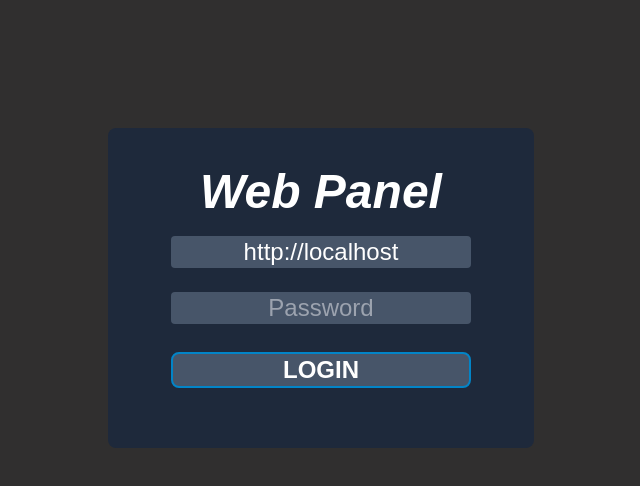
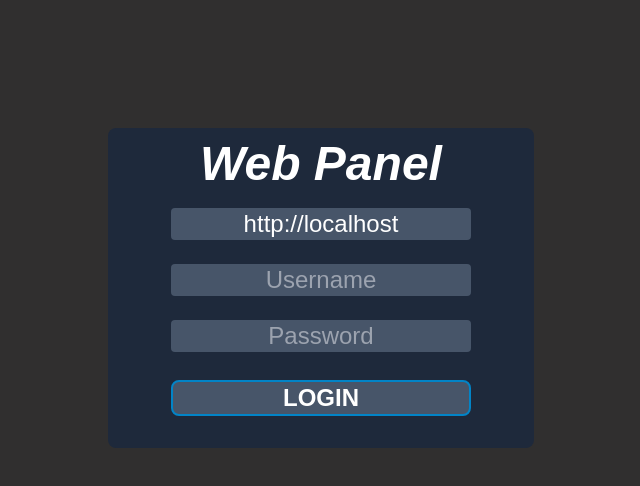
Before and after one commit to MertJSX/folderhost-client, a React (Create React App) app: page /login in a window 1280 px wide. Shown: the top 486 px of the page, without its empty margins (319-959 px from the left). Built offline with nearby package versions, Linux system fonts and the light colour scheme.

Commit message:
Modified for new account update.

```diff
--- a/src/pages/ExplorerPage/Explorer.jsx
+++ b/src/pages/ExplorerPage/Explorer.jsx
@@ -45,10 +45,10 @@ const ExplorerPage = () => {
 
   useEffect(() => {
     console.log(getParent(path));
-    if (Cookies.get("ip") && Cookies.get("password")) {
+    if (Cookies.get("ip") && Cookies.get("password") && Cookies.get("username")) {
       readDir()
       if (!connected) {
-        socket.current = io(Cookies.get("ip"), { auth: { password: Cookies.get("password") } });
+        socket.current = io(Cookies.get("ip"), { auth: { username: Cookies.get("username"), password: Cookies.get("password") } });
         setConnected(true)
         socket.current.on('connect_error', (err) => {
           console.log("Socket connect error");
@@ -116,7 +116,8 @@ const ExplorerPage = () => {
     console.log("Old and newPath");
     console.log(oldPath);
     console.log(newPath);
-    axios.get(`${Cookies.get("ip")}/api/rename-file?password=${Cookies.get("password")}&oldFilepath=${oldPath.slice(1)}&newFilepath=${newPath.slice(1)}&type=move`)
+    axios.post(`${Cookies.get("ip")}/api/rename-file?oldFilepath=${oldPath.slice(1)}&newFilepath=${newPath.slice(1)}&type=move`,
+      { username: Cookies.get("username"), password: Cookies.get("password") })
       .then((data) => {
         console.log(data);
         readDir();
@@ -133,7 +134,8 @@ const ExplorerPage = () => {
     } else {
       newPath = newPath + "/" + newName
     }
-    axios.get(`${Cookies.get("ip")}/api/rename-file?password=${Cookies.get("password")}&oldFilepath=${oldPath}&newFilepath=${newPath.slice(1)}&type=rename`)
+    axios.post(`${Cookies.get("ip")}/api/rename-file?oldFilepath=${oldPath}&newFilepath=${newPath.slice(1)}&type=rename`,
+      { username: Cookies.get("username"), password: Cookies.get("password") })
       .then((data) => {
         console.log(data);
         if (item.isDirectory) {
@@ -152,7 +154,9 @@ const ExplorerPage = () => {
   }
 
   function downloadFile(filepath) {
-    axios.get(`${Cookies.get("ip")}/api/download?password=${Cookies.get("password")}&filepath=${filepath.slice(1)}`, {
+    axios.post(`${Cookies.get("ip")}/api/download?filepath=${filepath.slice(1)}`,
+      { username: Cookies.get("username"), password: Cookies.get("password") },
+      {
         responseType: "blob",
         onDownloadProgress: (
           progressEvent) => {
@@ -180,7 +184,9 @@ const ExplorerPage = () => {
 
   function deleteItem(item) {
     let newPath = `${getParent(item.path.slice(0, -1))}`;
-    axios.get(`${Cookies.get("ip")}/api/delete?password=${Cookies.get("password")}&path=${item.path.slice(1)}`).then((data) => {
+    axios.post(`${Cookies.get("ip")}/api/delete?path=${item.path.slice(1)}`,
+      { username: Cookies.get("username"), password: Cookies.get("password") }
+    ).then((data) => {
       console.log(data);
 
       if (item.isDirectory) {
@@ -207,9 +213,11 @@ const ExplorerPage = () => {
   }
 
   function createItem(itempath, itemType, itemName) {
-    axios.post(`${Cookies.get("ip")}/api/write-file?password=${Cookies.get("password")}&path=${itempath.slice(1)}&type=create`, {
+    axios.post(`${Cookies.get("ip")}/api/write-file?path=${itempath.slice(1)}&type=create`, {
       itemType: itemType,
-      itemName: itemName
+      itemName: itemName,
+      username: Cookies.get("username"),
+      password: Cookies.get("password")
     })
       .then((data) => {
         console.log(data);
@@ -234,7 +242,9 @@ const ExplorerPage = () => {
       setIsEmpty(false)
       setDir([]);
       setRes("");
-      axios.get(Cookies.get("ip") + `/api/read-dir?password=${Cookies.get("password")}&folder=${getParent(path).slice(1)}&mode=${Cookies.get("mode") || "Balanced mode"}`)
+      axios.post(Cookies.get("ip") + `/api/read-dir?folder=${getParent(path).slice(1)}&mode=${Cookies.get("mode") || "Balanced mode"}`,
+        { username: Cookies.get("username"), password: Cookies.get("password") }
+      )
         .then((data) => {
           console.log(data);
           setIsEmpty(data.data.isEmpty)
@@ -252,7 +262,9 @@ const ExplorerPage = () => {
       // }
       setIsEmpty(false)
       setRes("");
-      axios.get(Cookies.get("ip") + `/api/read-dir?password=${Cookies.get("password")}&folder=${path.slice(1)}&mode=${Cookies.get("mode") || "Balanced mode"}`).then((data) => {
+      axios.post(Cookies.get("ip") + `/api/read-dir?folder=${path.slice(1)}&mode=${Cookies.get("mode") || "Balanced mode"}`,
+        { username: Cookies.get("username"), password: Cookies.get("password") }
+      ).then((data) => {
         console.log(data);
         if (!data.data.data) {
           setRes(data.data.err)
@@ -270,7 +282,9 @@ const ExplorerPage = () => {
       setDir([]);
       setIsEmpty(false)
       setRes("");
-      axios.get(Cookies.get("ip") + `/api/read-dir?password=${Cookies.get("password")}&folder=${pathInput.slice(1)}&mode=${Cookies.get("mode") || "Balanced mode"}`).then((data) => {
+      axios.post(Cookies.get("ip") + `/api/read-dir?folder=${pathInput.slice(1)}&mode=${Cookies.get("mode") || "Balanced mode"}`,
+        { username: Cookies.get("username"), password: Cookies.get("password") }
+      ).then((data) => {
         console.log(data);
         setPath(pathInput)
         setIsEmpty(data.data.isEmpty);
--- a/src/pages/LoginPage/Login.jsx
+++ b/src/pages/LoginPage/Login.jsx
@@ -6,36 +6,35 @@ import Cookies from 'js-cookie';
 
 const Login = () => {
     const [ip, setIp] = useState(window.location.origin);
+    const [username, setUsername] = useState("");
     const [password, setPassword] = useState("");
     const [err, setErr] = useState("")
     const navigate = useNavigate();
 
     function verifyPassword() {
-        axios.get(ip + `/api/verify-password?password=${password}`).then((data) => {
+        axios.post(ip + `/api/verify-password`, {
+            username: username,
+            password: password
+        }).then((data) => {
             console.log(data);
             if (data.data.res) {
                 Cookies.set("ip", ip);
+                Cookies.set("username", username);
                 Cookies.set("password", password);
-                // navigate(`/explorer/${encodeURIComponent("./")}`);
+                // navigate(`/explorer/${encodeURIComponent("./")}`); // useless for now
                 navigate('/');
-            } else {
-                setPassword("")
-                setErr(data.data.err)
-                setTimeout(() => {
-                    setErr("")
-                }, 2000);
             }
         }).catch((err) => {
             if (err.response) {
                 console.error(err.response.data.err);
                 setErr(err.response.data.err)
                 setTimeout(() => {
-                  setErr("")
+                    setErr("")
                 }, 5000);
-              } else {
+            } else {
                 console.log(err);
                 setErr("Cannot connect to the server!")
-              }
+            }
         })
     }
 
@@ -56,6 +55,15 @@ const Login = () => {
                     value={ip}
                     onChange={(e) => {
                         setIp(e.target.value)
+                    }}
+                />
+                <input
+                    type="text"
+                    className='bg-slate-600 rounded w-2/3 text-center m-1 text-2xl min-w-[300px]'
+                    placeholder='Username'
+                    value={username}
+                    onChange={(e) => {
+                        setUsername(e.target.value)
                     }}
                 />
                 <input
--- a/src/pages/UploadFilePage/UploadFile.jsx
+++ b/src/pages/UploadFilePage/UploadFile.jsx
@@ -28,6 +28,8 @@ const UploadFile = () => {
   function uploadFile() {
     let formData = new FormData();
     formData.append('file', file)
+    formData.append('username', Cookies.get("username"));
+    formData.append('password', Cookies.get("password"));
     setRes("");
     setErr("");
     setUploadProgress(0);
```
Lines whose indentation alone changed are shown as unchanged.
